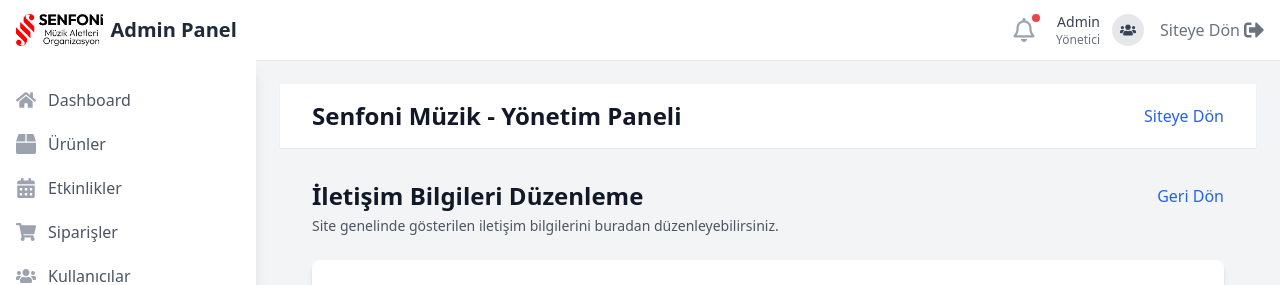
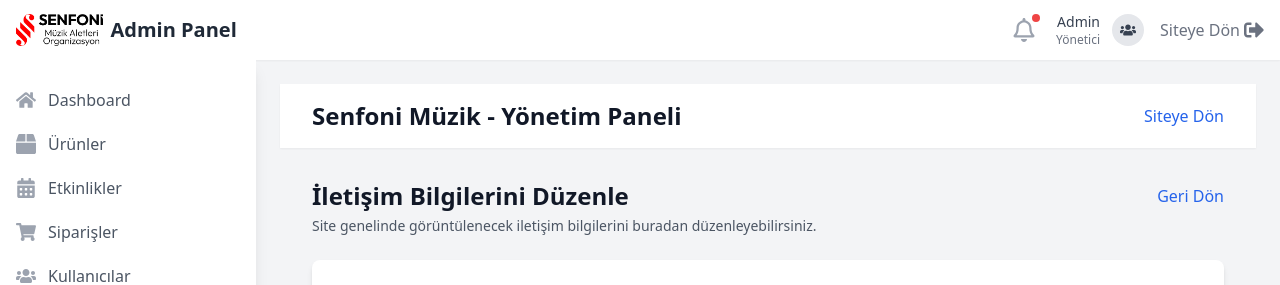
Before and after one commit to Jarvis322/senfoni, a Next.js app: page /admin/layout/edit/contact in a window 1280 px wide. Shown: the top 285 px of the page. Built offline with nearby package versions, Linux system fonts and the light colour scheme; no server answers.

Commit message:
Create ContactEditClient component

```diff
--- a/src/app/admin/layout/edit/contact/ContactEditClient.tsx
+++ b/src/app/admin/layout/edit/contact/ContactEditClient.tsx
@@ -1,10 +1,9 @@
 'use client';
 
 import { useState } from 'react';
-import { useRouter } from 'next/navigation';
+import { useRouter, useSearchParams } from 'next/navigation';
 import Link from 'next/link';
-import { ContactInfo, updateLayoutSection } from '@/services/layoutService';
-import { useSearchParams } from 'next/navigation';
+import { ContactInfo } from '@/services/layoutService';
 
 // Client Component for the form
 function ContactInfoForm({ initialData }: { initialData: ContactInfo }) {
@@ -40,6 +39,8 @@ function ContactInfoForm({ initialData }: { initialData: ContactInfo }) {
     setMessage({ type: '', text: '' });
 
     try {
+      // Import dynamically to avoid using server components in client components
+      const { updateLayoutSection } = await import('@/services/layoutService');
       const success = await updateLayoutSection('contactInfo', formData);
 
       if (success) {
@@ -223,13 +224,13 @@ export default function ContactEditClient() {
       <main className="max-w-7xl mx-auto px-4 sm:px-6 lg:px-8 py-8">
         <div className="mb-6">
           <div className="flex items-center justify-between">
-            <h1 className="text-2xl font-bold text-gray-900">İletişim Bilgileri Düzenleme</h1>
+            <h1 className="text-2xl font-bold text-gray-900">İletişim Bilgilerini Düzenle</h1>
             <Link href="/admin/layout" className="text-blue-600 hover:text-blue-800">
               Geri Dön
             </Link>
           </div>
           <p className="mt-1 text-sm text-gray-600">
-            Site genelinde gösterilen iletişim bilgilerini buradan düzenleyebilirsiniz.
+            Site genelinde görüntülenecek iletişim bilgilerini buradan düzenleyebilirsiniz.
           </p>
         </div>
 
```
